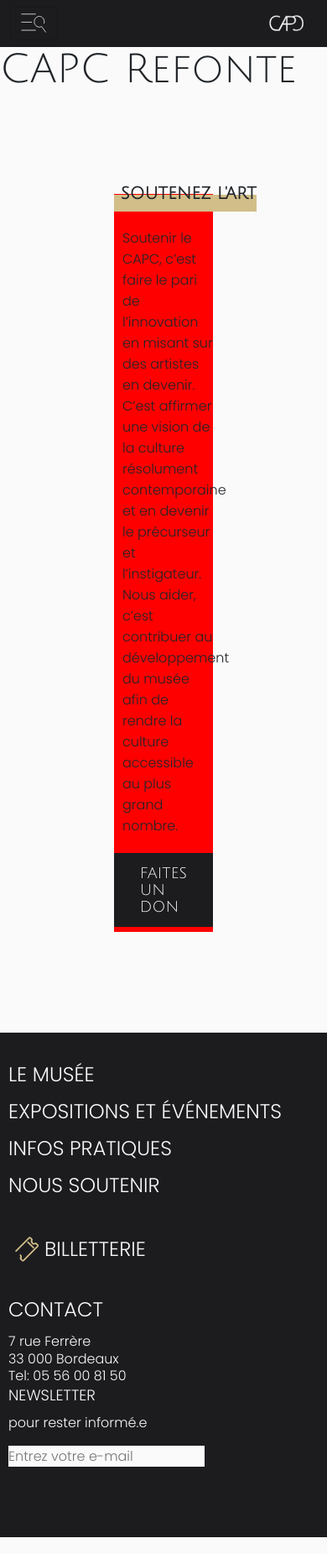
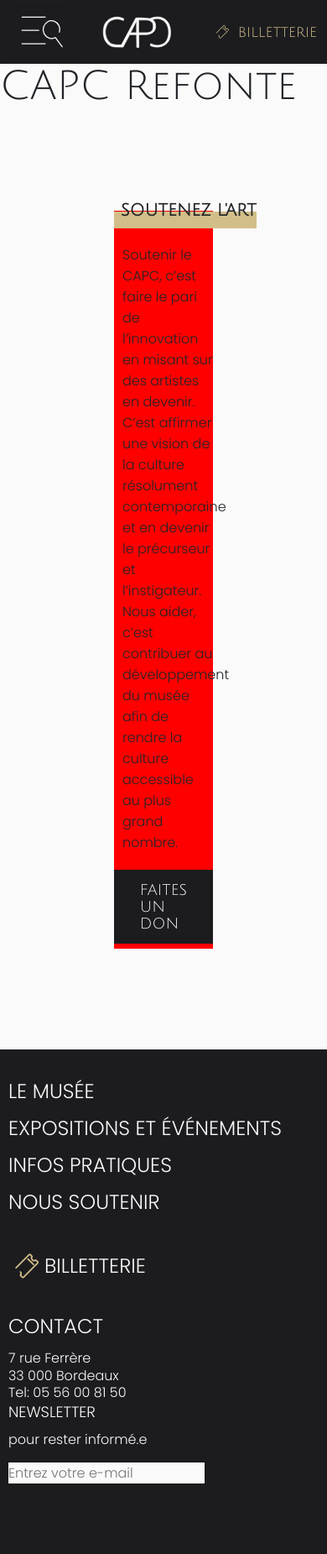
Before and after one commit to lucilegvl/mmi2024-avemis, a Jekyll site: the page built from README.md, in a window 390 px wide. Shown: the whole page at 84% size. Built offline with Jekyll 4.4.1, drawn with Linux system fonts in a browser that asks for light colours; our own code applies the rules of GitHub Pages for plain Markdown files.

Commit message:
header mobile fini

```diff
--- a/_includes/layouts_header.html
+++ b/_includes/layouts_header.html
@@ -92,8 +92,11 @@
             </button>
 
             <a class="navbar-brand" href="index.html">
-                <img src="/assets/images/logo_capc-large.svg" alt="logo-mobile" width="41px" height="21px">
+                <img src="/assets/images/logo_capc-large.svg" alt="logo-mobile" width="82px" height="42px">
             </a>
+
+            <a href="construction.html" class=billetterie>
+                <img class="logo-menu" src="assets/images/index_icon-ticket.svg" alt="Logo ticket" /> billetterie
 
             <div class="collapse navbar-collapse" id="navbarSupportedContent">
                 <ul class="navbar-nav me-auto mb-2 mb-lg-0">
@@ -133,7 +136,7 @@
 
 
                 <form class="d-flex">
-                <input class="form-control me-2" type="search" placeholder="Search" aria-label="Search">
+                <input class="form-control me-2" type="search" placeholder="rechercher" aria-label="rechercher">
                 <button class="btn btn-outline-success" type="submit"></button>
                 </form>
           </div>
--- a/_sass/components/layouts_header.scss
+++ b/_sass/components/layouts_header.scss
@@ -190,6 +190,8 @@
 
 .navbar-light .navbar-toggler-icon {
     background-image: url("/assets/images/menu_burger.svg");
+    height:50px ;
+    width:50px;
 }
 
 .dropdown-menu{
@@ -208,6 +210,7 @@
     background-image: url("/assets/images/index_icon-search.svg");
     background-repeat: no-repeat;
     border:none;
+    background-position: center;
 }
 
 .navbar-light .navbar-nav .nav-link:hover, .navbar-light .navbar-nav .nav-link:focus{
```
